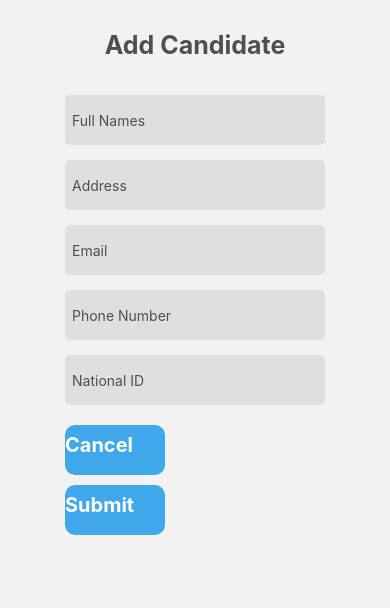
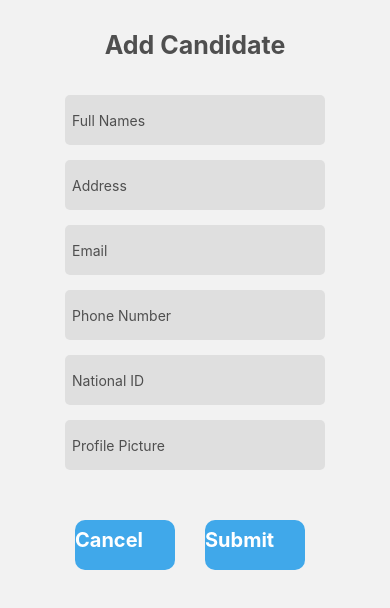
Before and after one commit to b-sandrine/ner_mob, a React Native app: screen /addCandidate in a window 390 px wide. Shown: the top 608 px of the page. Built offline with nearby package versions, Linux system fonts and the light colour scheme.

Commit message:
Added admin portal

```diff
--- /dev/null
+++ b/src/config/url.js
@@ -0,0 +1,3 @@
+const APP_URL = 'http://localhost:3000/api'
+
+export default APP_URL;
--- a/src/pages/AddCandidate/addCandidate.js
+++ b/src/pages/AddCandidate/addCandidate.js
@@ -1,10 +1,10 @@
-import { Text, View, StyleSheet , TextInput} from "react-native";
+import { Text, View, StyleSheet, TextInput, Image } from "react-native";
 // import Input from "../../components/Input";
 import { useState } from "react";
 import CustomButton from "../../components/CustomButton";
 import axios from "axios";
 
-export default function AddCandidate({navigation}) {
+export default function AddCandidate({ navigation }) {
 
     const [user, setUser] = useState({
         fullnames: "",
@@ -12,11 +12,12 @@ export default function AddCandidate({navigation}) {
         email: "",
         phoneNumber: "",
         nid: "",
+        profile: "",
     })
     const [error, setError] = useState('');
 
     const handleInputChange = (name, value) => {
-        setUser({...user, [name]: value})
+        setUser({ ...user, [name]: value })
     }
 
     const handleCancel = () => {
@@ -25,9 +26,10 @@ export default function AddCandidate({navigation}) {
 
     const handleAddCandidate = () => {
         console.log(user)
-        axios.post('http://localhost:3000/api/candidates/create',user)
+        axios.post('http://localhost:3000/api/candidates/create', user)
             .then((response) => {
                 console.log(response);
+                navigation.navigate('dashboard')
             })
             .catch((err) => {
                 console.log(err);
@@ -44,49 +46,63 @@ export default function AddCandidate({navigation}) {
             <View>
                 <TextInput
                     placeholder="Full Names"
-                    name= "fullnames"
+                    name="fullnames"
                     style={styles.textInput}
                     onChangeText={(text) => handleInputChange("fullnames", text)}
                     value={user.fullnames}
                 />
                 <TextInput
                     placeholder="Address"
-                    name= "address"
+                    name="address"
                     style={styles.textInput}
                     onChangeText={(text) => handleInputChange("address", text)}
                     value={user.address}
                 />
                 <TextInput
                     placeholder="Email"
-                    name= "email"
+                    name="email"
                     style={styles.textInput}
                     onChangeText={(text) => handleInputChange("email", text)}
                     value={user.email}
                 />
                 <TextInput
                     placeholder="Phone Number"
-                    name= "phone"
+                    name="phone"
                     style={styles.textInput}
                     onChangeText={(text) => handleInputChange("phoneNumber", text)}
                     value={user.phone}
                 />
                 <TextInput
                     placeholder="National ID"
-                    name= "nid"
+                    name="nid"
                     style={styles.textInput}
                     onChangeText={(text) => handleInputChange("nid", text)}
                     value={user.nid}
                 />
+                <TextInput
+                    placeholder="Profile Picture"
+                    name="profile"
+                    style={styles.textInput}
+                    onChangeText={(text) => handleInputChange("profile", text)}
+                    value={user.profile}
+                />
+                <View style={styles.imageContainer}>
+                    {user.profile ? (
+                        <Image source={{ uri: user.profile }} style={styles.previewImage} />
+                    ) : null}
+                </View>
+                <View style={styles.buttonContainer}>
                     <CustomButton
                         title="Cancel"
-                    style={{width: 100 , marginRight: 10}}
+                        style={{ width: 100, marginRight: 10 }}
                         onPress={handleCancel}
                     />
                     <CustomButton
                         title="Submit"
-                    style={{width: 100 , marginRight: 10}}
+                        style={{ width: 100, marginRight: 10 }}
                         onPress={handleAddCandidate}
                     />
+                </View>
             </View>
         </View>
     )
@@ -132,5 +148,21 @@ const styles = StyleSheet.create({
         marginTop: 10,
         marginBottom: 10,
         alignSelf: 'center'
-    }
+    },
+    buttonContainer: {
+        flex: 1,
+        flexDirection: 'row',
+        justifyContent: 'space-around',
+    },
+    imageContainer: {
+        alignItems: "center",
+        marginTop: 10,
+        marginBottom: 20,
+    },
+    previewImage: {
+        width: 200,
+        height: 200,
+        borderRadius: 100,
+        marginTop: 10,
+    },
 })
--- /dev/null
+++ b/src/pages/auth/Candidates/candidates.js
@@ -0,0 +1,4 @@
+
+export default function Candidate () {
+
+}
--- a/src/pages/auth/Dashboard/index.js
+++ b/src/pages/auth/Dashboard/index.js
@@ -1,11 +1,37 @@
 import { View, Text } from "react-native"
 import authService from "../../../service/authService"
 import CustomButton from "../../../components/CustomButton"
+// import candidateService from "../../../service/candidateServices"
+import { useEffect, useState } from "react"
+import APP_URL from "../../../config/url"
+import axios from "axios"
 
-export default function Dashboard({navigation}) {
+export default function Dashboard({ navigation }) {
 
     const handleAddCandate = () => {
         navigation.navigate('addCandidate')
+    }
+
+    const [candidates, setCandidates] = useState([])
+
+    useEffect(() => {
+        fetchCandidates();
+    }, [])
+
+    const fetchCandidates = async () => {
+        try {
+            await axios.get(`${APP_URL}/candidates/list`)
+            .then((response) => {
+                console.log(response.data.result)
+                setCandidates(response.data.result);
+            })
+            .catch((err) => {
+                console.log(err)
+            })
+        }
+        catch (err) {
+            console.log(err)
+        }
     }
 
     return (
@@ -15,6 +41,15 @@ export default function Dashboard({navigation}) {
                 title="Add Candidate"
                 onPress={handleAddCandate}
             />
+            <Text>All Available Candidates</Text>
+            {candidates.map((candidate) => {
+                return (
+                    <View key={candidate._id}>
+                        <Text>{candidate.fullnames}</Text>
+                        <Text>{candidate.email}</Text>
+                    </View>
+                )
+            })}
         </View>
     )
 }
--- /dev/null
+++ b/src/service/candidateServices.js
@@ -0,0 +1,17 @@
+import APP_URL from "../config/url"
+import axios from "axios"
+
+const candidateService = {
+    getAllCandidates: async () => {
+        await axios.get(`${APP_URL}/candidates/list`)
+            .then((response) => {
+                console.log(response.data.result)
+                return response.data.result;
+            })
+            .catch((err) => {
+                console.log(err)
+            })
+    }
+}
+
+export default candidateService;
```
Lines whose indentation alone changed are shown as unchanged.
